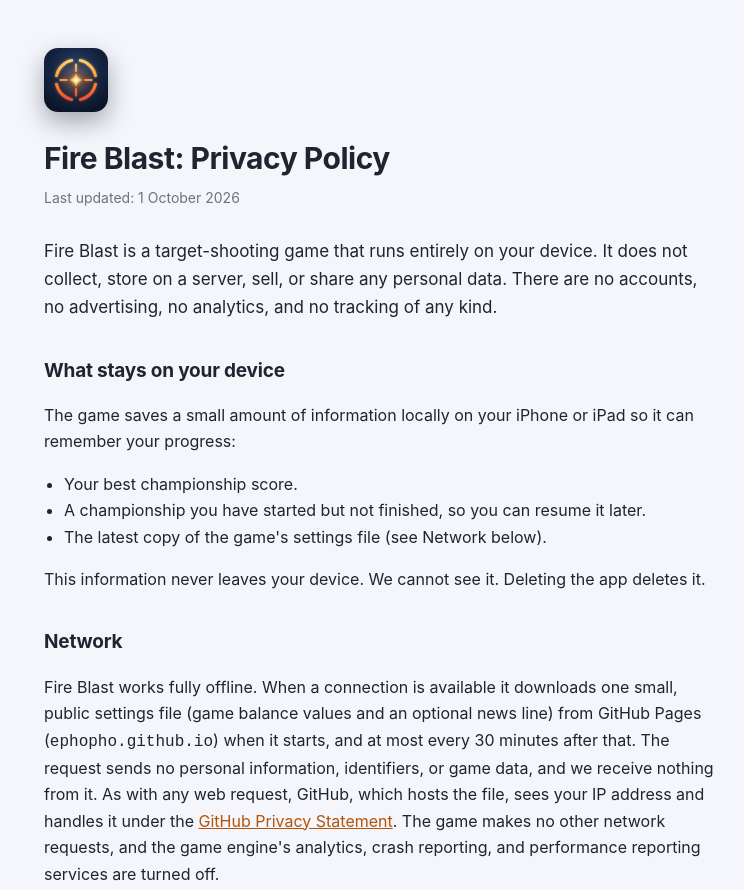
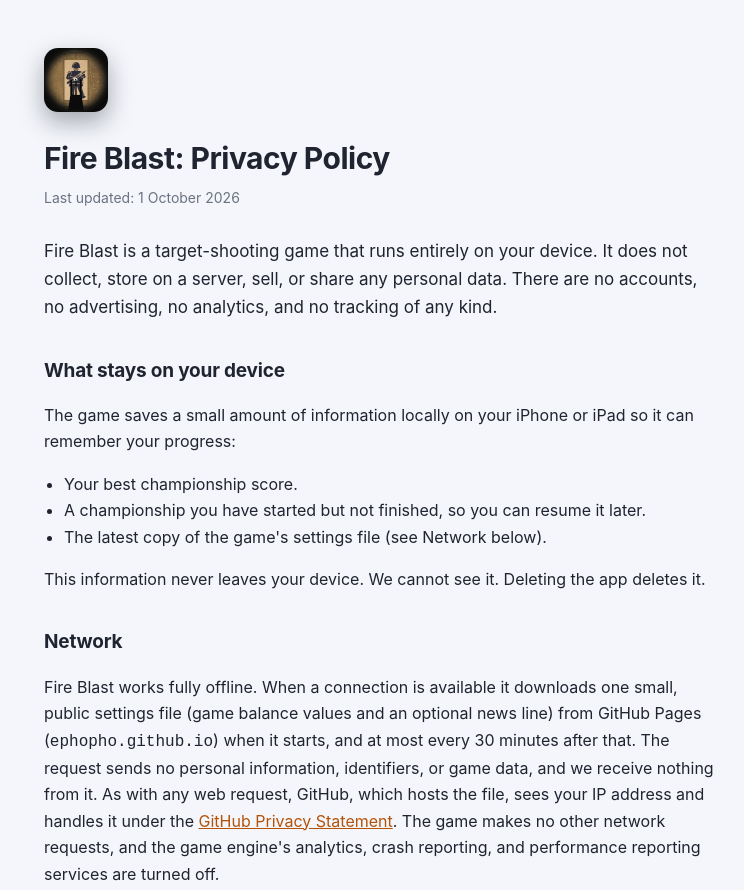
Before and after one commit to ephopho/fireblast-legal, a plain HTML site: page index.html in a window 1280 px wide. Shown: the top 890 px of the page, without its empty margins (258-1002 px from the left). Drawn offline with Linux system fonts and the light colour scheme.

Commit message:
Site logo, favicon and touch icon: the 1.2 app icon (the view down the M16A2's sights)
Co-Authored-By: Claude Opus 5.5 <noreply@anthropic.com>

```diff
--- a/index.html
+++ b/index.html
@@ -5,7 +5,7 @@
 <meta name="viewport" content="width=device-width, initial-scale=1" />
 <title>Fire Blast: Privacy Policy</title>
 <meta name="description" content="Fire Blast privacy policy: the game collects no data. Everything stays on your device." />
-<link rel="icon" href="./icon.svg" type="image/svg+xml" />
+<link rel="icon" href="./icon.png" type="image/png" />
 <link rel="apple-touch-icon" href="./apple-touch-icon.png" />
 <style>
   :root { color-scheme: light dark; }
@@ -42,7 +42,7 @@
 </head>
 <body>
 <div class="wrap">
-  <img class="badge" src="./icon.svg" width="64" height="64" alt="Fire Blast app icon" />
+  <img class="badge" src="./icon.png" width="64" height="64" alt="Fire Blast app icon" />
   <h1>Fire Blast: Privacy Policy</h1>
   <p class="updated">Last updated: 1 October 2026</p>
 
```
Also changed, not shown: support.html (+2 -2 lines), apple-touch-icon.png, icon.png (added), icon.svg (deleted).
